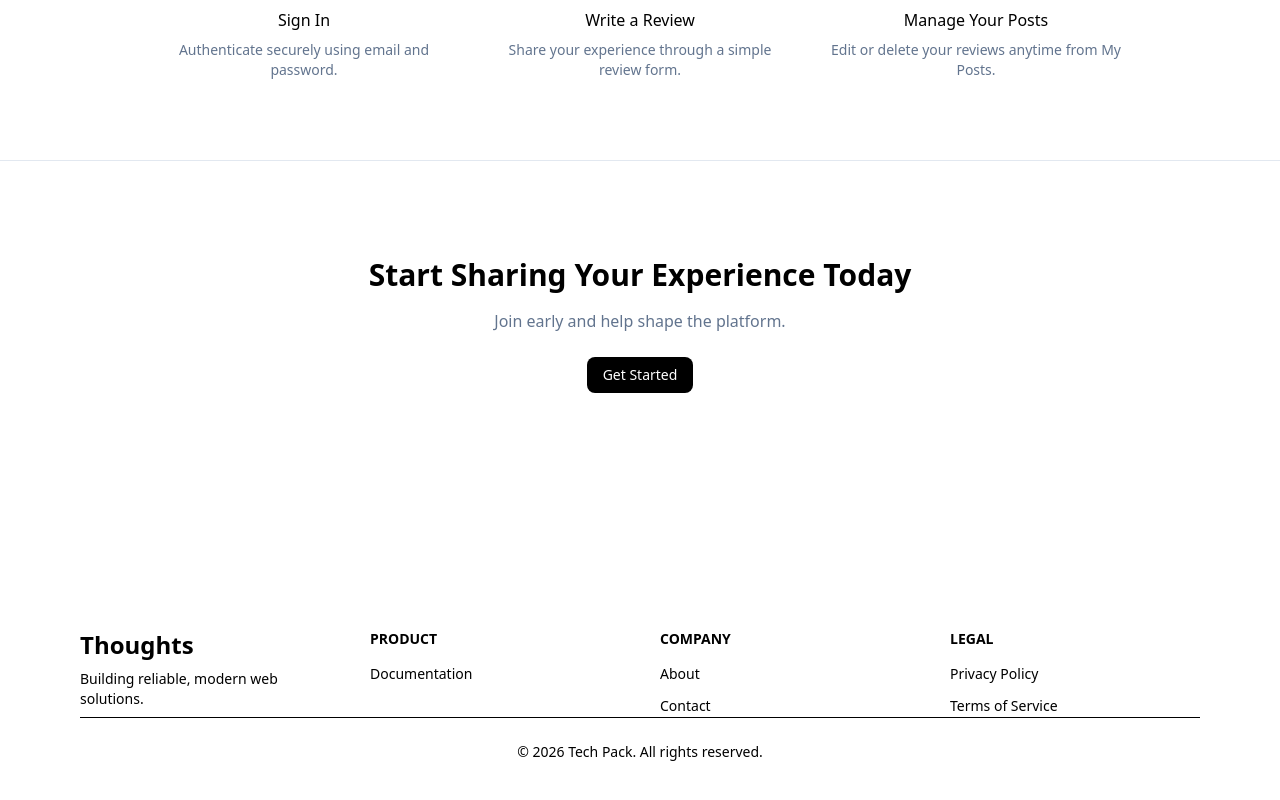
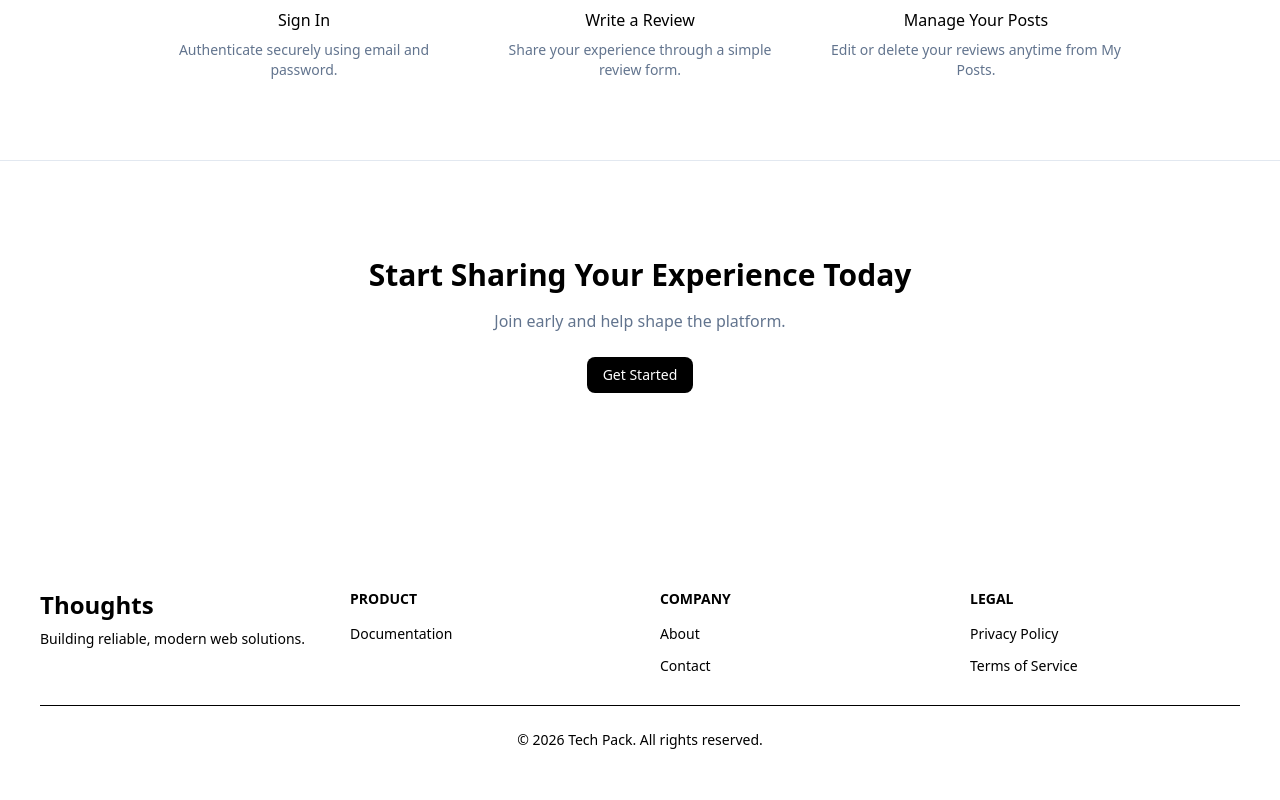
Before and after one commit to Beyond-Sifat/Tech-Pack, a Next.js app: page / in a window 1280 px wide. Shown: the part 1089-1889 px from the top of the page. Built offline with nearby package versions, Linux system fonts and the light colour scheme; no server answers.

Commit message:
update footer

```diff
--- a/src/component/shared/Footer.tsx
+++ b/src/component/shared/Footer.tsx
@@ -19,9 +19,9 @@ export default function Footer() {
     };
 
     return (
-        <footer className="  bg-white mt-15 p-20">
+        <footer className="  bg-white mt-15 p-10">
             <div className="mx-auto container ">
-                <div className="grid gap-10 md:grid-cols-4">
+                <div className="grid gap-10 md:grid-cols-4 mb-7">
                     {/* Brand */}
                     <div>
                         <h2 className="text-2xl font-bold text-black">Thoughts</h2>
```
